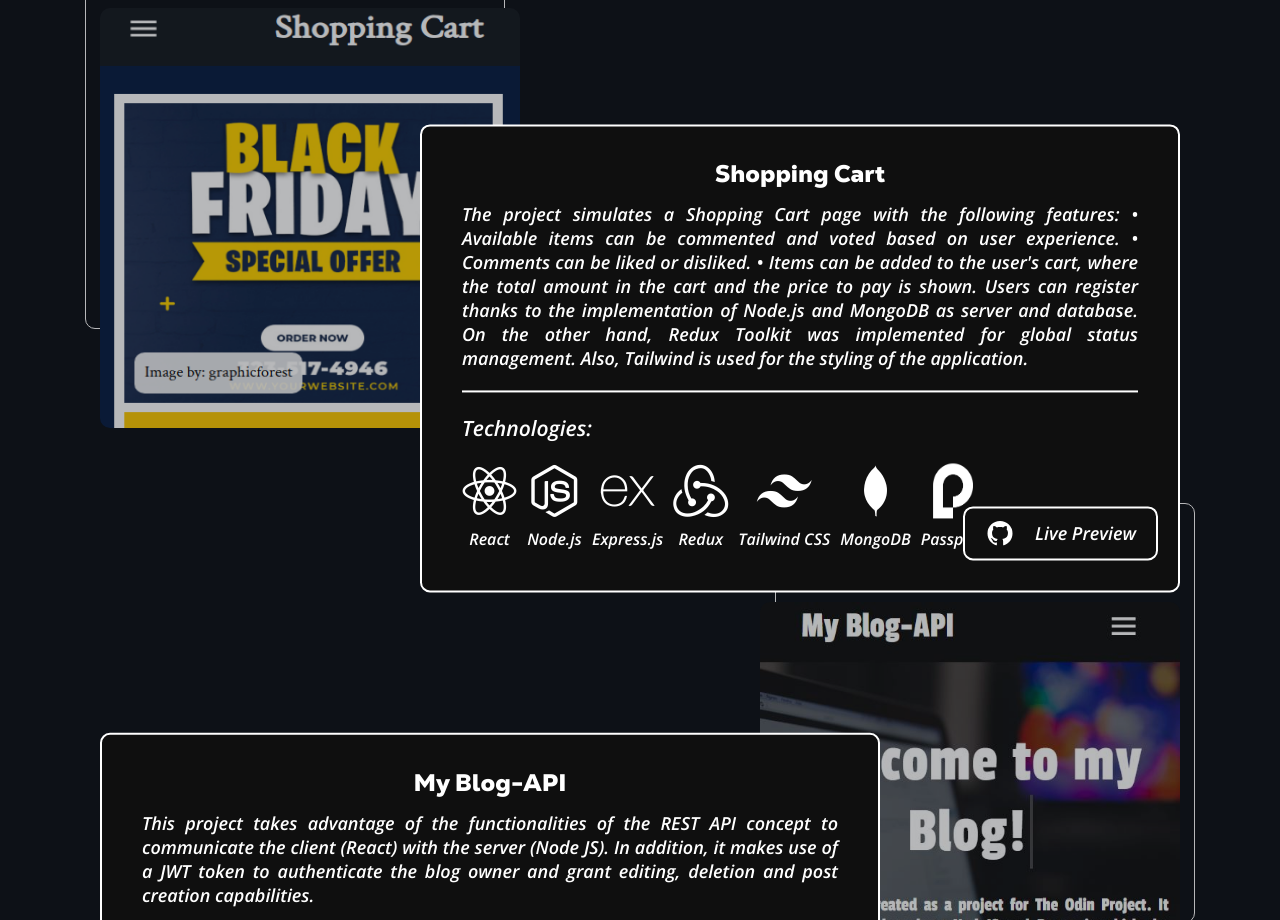
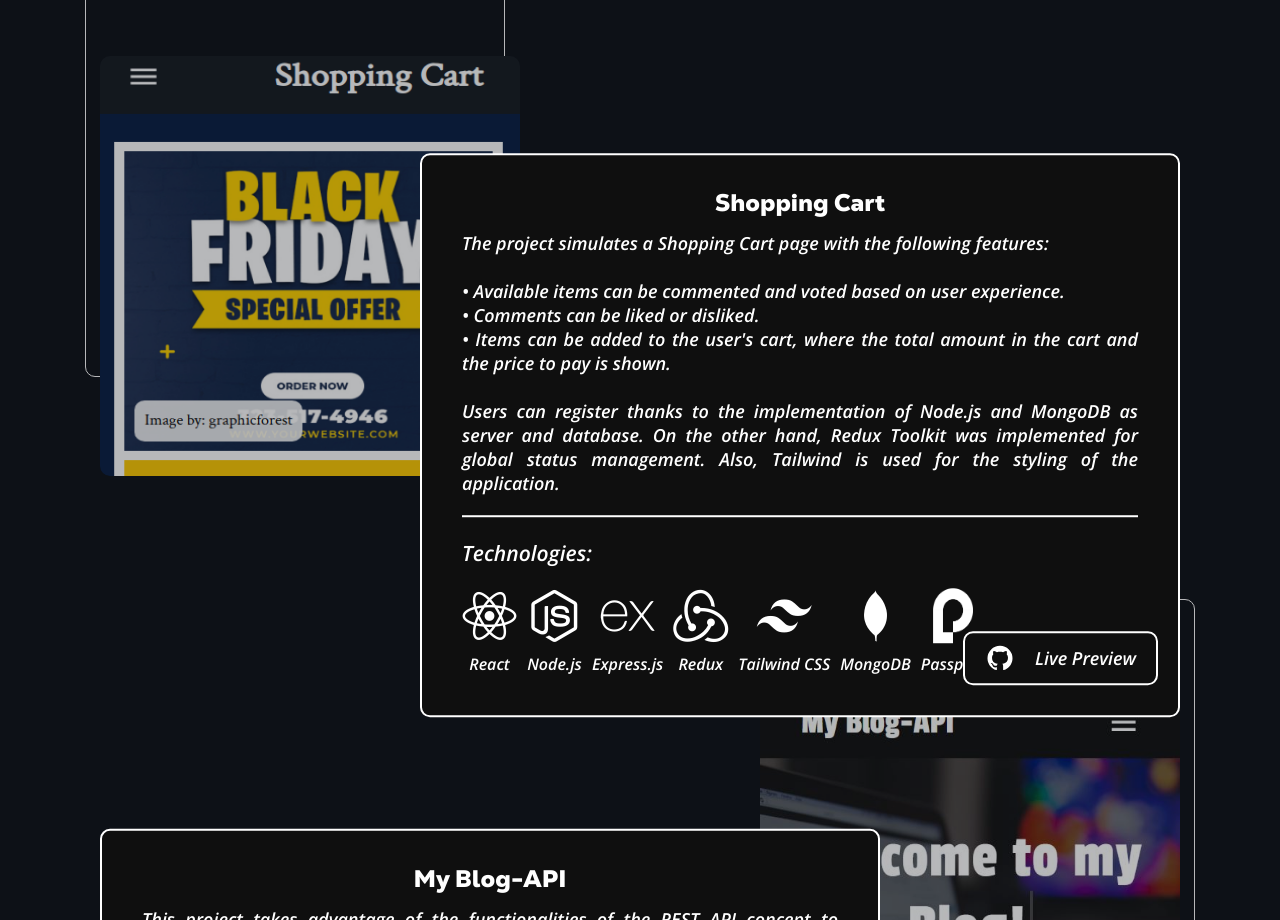
Before and after one commit to Houser97/Portfolio, a React (Create React App) app: page / in a window 1280 px wide. Shown: the part 1880-2800 px from the top of the page. Built offline with nearby package versions, Linux system fonts and the light colour scheme.

Commit message:
Add white-space css property to project description
The white-space is set to pre-line so escape sequence is recognized and
applied.

```diff
--- a/src/styles/ProjectCard.css
+++ b/src/styles/ProjectCard.css
@@ -36,6 +36,7 @@
     font-size: 18px;
     border-radius: 10px;
     border: 2px solid white;
+    white-space: pre-line; /*Ayuda a que secuencias de escape como  \t o \n sea reconocida en strings*/
 }
 
 @media (max-width: 500px) {
```
